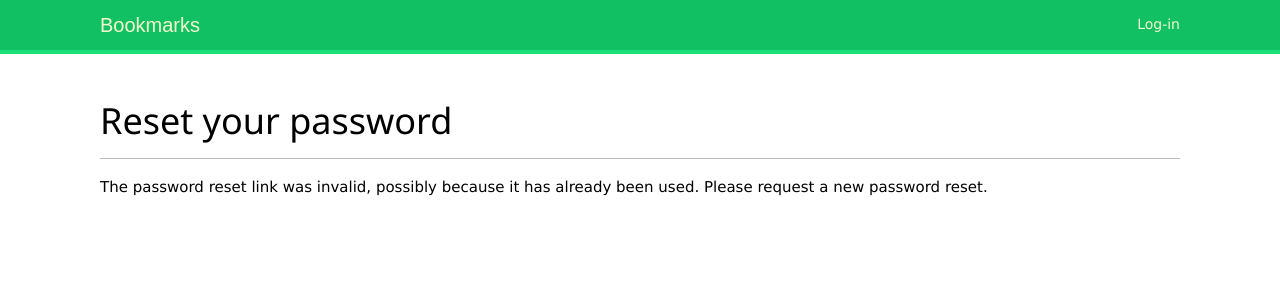
After one commit to nyuskov/django, a Django app: page /account/password-reset/1/1/ in a window 1280 px wide. The commit adds this page. Shown: the top 300 px of the page. Run offline with Django 5.2, Linux system fonts and the light colour scheme; some web fonts are replaced.

Commit message:
add change and reset password

```diff
--- a/account/static/css/base.css
+++ b/account/static/css/base.css
@@ -140,6 +140,7 @@ textarea {
 input[type=submit],
 a.button {
     font-weight: bold;
+    cursor: pointer;
     background: #12c064;
     color: #fff;
     padding: 10px 20px;
@@ -370,8 +371,3 @@ img.user-detail {
     font-style: italic;
     color: #ccc;
 }
-
-/* button */
-.button {
-    cursor: pointer;
-}
--- a/account/templates/registration/login.html
+++ b/account/templates/registration/login.html
@@ -19,5 +19,8 @@
         <input type="submit" class="button" value="{% trans 'Log-in' %}" />
       </p>
     </form>
+    <p>
+      <a href="{% url 'account:password_reset' %}">{% trans 'Forgotten your password' %}?</a>
+    </p>
   </div>
 {% endblock %}
--- /dev/null
+++ b/account/templates/registration/password_reset_confirm.html
@@ -0,0 +1,24 @@
+{% extends 'base.html' %}
+{% load i18n %}
+{% block title %}
+  {% trans 'Reset your password' %}
+{% endblock %}
+{% block content %}
+  <h1>{% trans 'Reset your password' %}</h1>
+  {% if validlink %}
+    <p>
+      {% trans 'Please enter your new password twice' %}:
+    </p>
+    <form method="post">
+      {{ form.as_p }}
+      {% csrf_token %}
+      <p>
+        <input type="submit" value="{% trans 'Change my password' %}" />
+      </p>
+    </form>
+  {% else %}
+    <p>
+      {% trans 'The password reset link was invalid, possibly because it has already been used. Please request a new password reset' %}.
+    </p>
+  {% endif %}
+{% endblock %}
--- /dev/null
+++ b/account/templates/registration/password_reset_email.html
@@ -0,0 +1,5 @@
+{% load i18n %}
+{% trans 'Someone asked for password reset for email' %} {{ email }}
+{% trans 'Follow the link below' %}:
+{{ protocol }}://{{ domain }}{% url 'password_reset_confirm' uidb64=uid token=token %}
+{% trans "Your username, in case you've forgotten" %}: {{ user.get_username }}
--- a/account/urls.py
+++ b/account/urls.py
@@ -1,5 +1,14 @@
-from django.contrib.auth.views import LoginView, LogoutView
-from django.urls import path
+from django.contrib.auth.views import (
+    LoginView,
+    LogoutView,
+    PasswordChangeView,
+    PasswordChangeDoneView,
+    PasswordResetView,
+    PasswordResetDoneView,
+    PasswordResetConfirmView,
+    PasswordResetCompleteView,
+)
+from django.urls import path, reverse_lazy
 
 from .views import dashboard
 
@@ -9,5 +18,43 @@ app_name = "account"
 urlpatterns = [
     path("login/", LoginView.as_view(), name="login"),
     path("logout/", LogoutView.as_view(), name="logout"),
+    # password change
+    path(
+        "password-change/",
+        PasswordChangeView.as_view(
+            success_url=reverse_lazy("account:password_change_done"),
+        ),
+        name="password_change",
+    ),
+    path(
+        "password-change/done/",
+        PasswordChangeDoneView.as_view(),
+        name="password_change_done",
+    ),
+    # password reset
+    path(
+        "password-reset/",
+        PasswordResetView.as_view(
+            success_url=reverse_lazy("account:password_reset_done"),
+        ),
+        name="password_reset",
+    ),
+    path(
+        "password-reset/done/",
+        PasswordResetDoneView.as_view(),
+        name="password_reset_done",
+    ),
+    path(
+        "password-reset/<uidb64>/<token>/",
+        PasswordResetConfirmView.as_view(
+            success_url=reverse_lazy("account:password_reset_complete"),
+        ),
+        name="password_reset_confirm",
+    ),
+    path(
+        "password-reset/complete/",
+        PasswordResetCompleteView.as_view(),
+        name="password_reset_complete",
+    ),
     path("", dashboard, name="dashboard"),
 ]
```
Also changed, not shown: account/templates/registration/password_change_done.html (added, +11 -0 lines), account/templates/registration/password_change_form.html (added, +18 -0 lines), account/templates/registration/password_reset_complete.html (added, +11 -0 lines), account/templates/registration/password_reset_done.html (added, +14 -0 lines), account/templates/registration/password_reset_form.html (added, +18 -0 lines), account/locale/ru/LC_MESSAGES/django.po.
